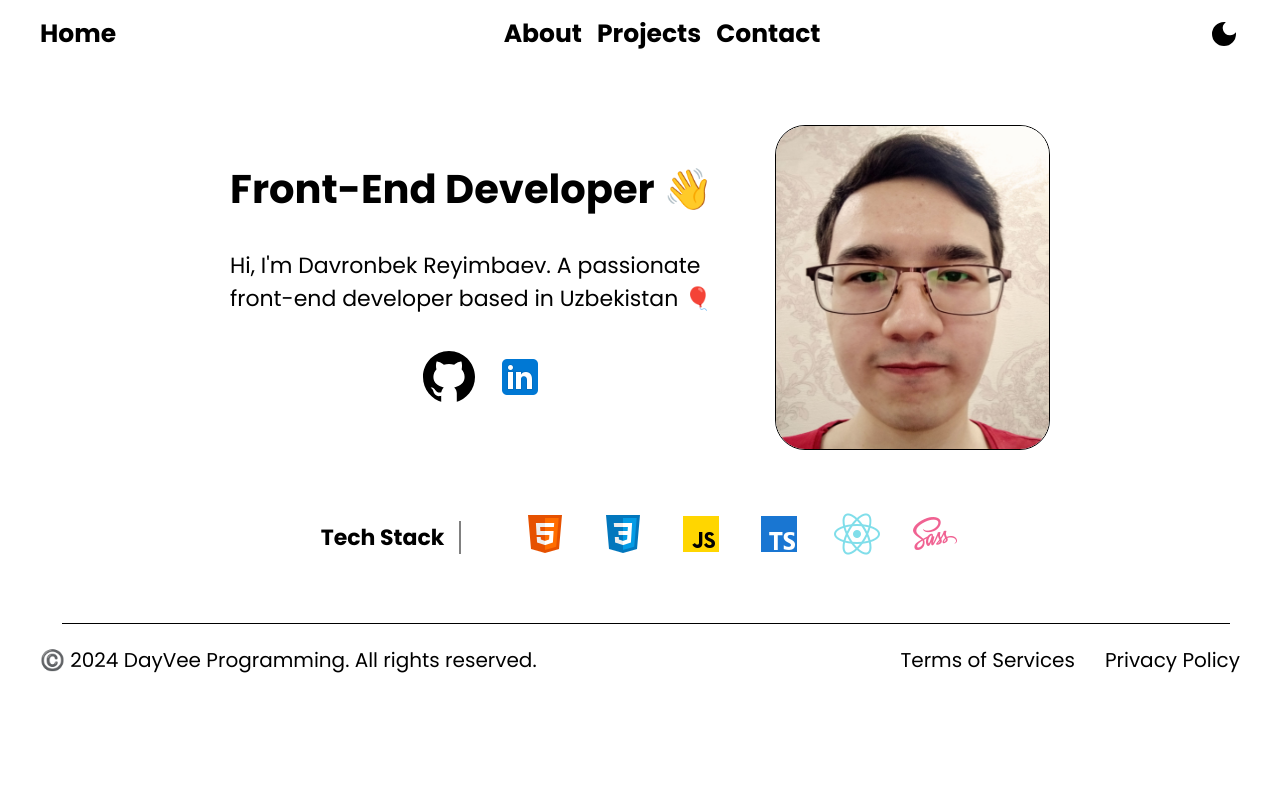
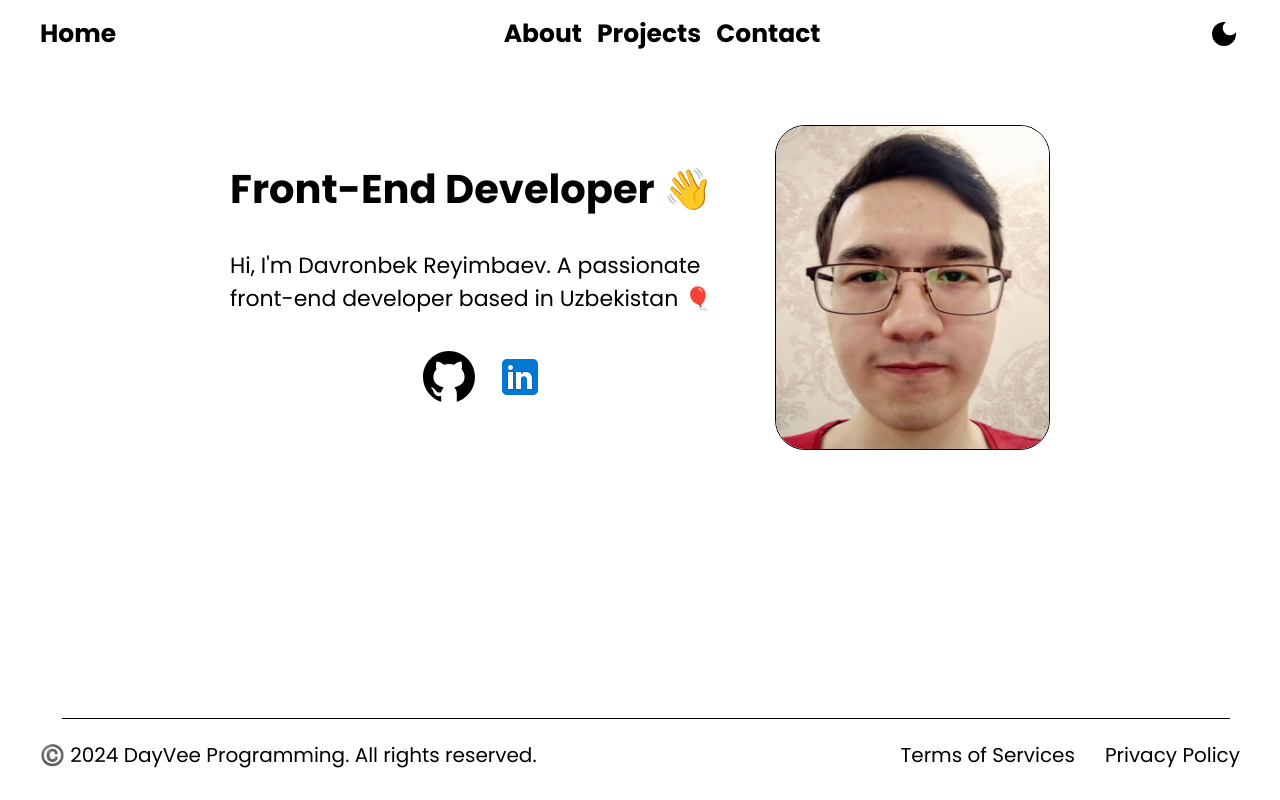
Before and after one commit to DayVee-Programming/My-Website, a React (Vite) app: page / in a window 1280 px wide. Built offline with nearby package versions, Linux system fonts and the light colour scheme.

Commit message:
move tech stack section from Home page to About, add min-height to all pages

```diff
--- a/src/App.jsx
+++ b/src/App.jsx
@@ -75,6 +75,40 @@ const App = () => {
       },
     ],
   });
+  const [about, setAbout] = useState({
+    stackImages: [
+      {
+        id: 1,
+        value: images.htmlIcon,
+        link: "https://developer.mozilla.org/en-US/docs/Web/HTML",
+      },
+      {
+        id: 2,
+        value: images.cssIcon,
+        link: "https://developer.mozilla.org/en-US/docs/Web/CSS",
+      },
+      {
+        id: 3,
+        value: images.jsIcon,
+        link: "https://developer.mozilla.org/en-US/docs/Web/JavaScript",
+      },
+      {
+        id: 4,
+        value: images.typescriptIcon,
+        link: "https://www.typescriptlang.org/",
+      },
+      {
+        id: 5,
+        value: images.reactIcon,
+        link: "https://react.dev/",
+      },
+      {
+        id: 6,
+        value: images.sassIcon,
+        link: "https://sass-lang.com/",
+      },
+    ],
+  })
   const [projects, setProjects] = useState({
     cards: [
       {
@@ -225,6 +259,8 @@ const App = () => {
         setNavbar,
         home,
         setHome,
+        about,
+        setAbout,
         projects,
         setProjects,
         contact,
--- /dev/null
+++ b/src/components/AboutStackLink.jsx
@@ -0,0 +1,9 @@
+const AboutStackLink = ({ img }) => {
+  return (
+    <a href={img.link} target="_blank" className="about__stack-links-link">
+      <img src={img.value} alt="" className="about__stack-links-link-img" />
+    </a>
+  );
+};
+
+export default AboutStackLink;
--- a/src/components/HomeStackLink.jsx
+++ /dev/null
@@ -1,13 +0,0 @@
-const BannerStackLink = ({ img }) => {
-  return (
-    <a
-      href={img.link}
-      target="_blank"
-      className="banner__stack-links-link"
-    >
-      <img src={img.value} alt="" className="banner__stack-links-link-img" />
-    </a>
-  );
-};
-
-export default BannerStackLink;
--- a/src/pages/About.jsx
+++ b/src/pages/About.jsx
@@ -5,10 +5,11 @@ import clsx from "clsx";
 import NavBar from "../components/Navbar.jsx";
 import Footer from "../components/Footer.jsx";
 import Blurs from "../components/Blurs.jsx";
+import AboutStackLink from "../components/AboutStackLink.jsx";
 
 const About = () => {
-  const { theme } = useContext(HomePage);
-  const aboutMainText = clsx("about__main-text", {
+  const { about, theme } = useContext(HomePage);
+  const aboutMainText = clsx("about__main-desc-text", {
     "dark-text": theme === "dark",
   });
 
@@ -17,9 +18,10 @@ const About = () => {
       <NavBar />
       <div id="about" className="about" data-theme={theme}>
         <div className="container about__wrap">
-          <img className="about__img" src={images.webDevelopment} alt="" />
           <div className="about__main">
-            <h2 className="about__main-title title">Love coding 💻</h2>
+            <img className="about__main-img" src={images.webDevelopment} alt="" />
+            <div className="about__main-desc">
+              <h2 className="about__main-desc-title title">Love coding 💻</h2>
               <p className={aboutMainText}>
                 I'm a highly motivated junior front-end developer with a strong
                 foundation in HTML, CSS, and JavaScript. I'm passionate about
@@ -32,6 +34,15 @@ const About = () => {
               </p>
             </div>
           </div>
+          <div className="about__stack">
+            <p className="about__stack-text">Tech Stack</p>
+            <div className="about__stack-links">
+              {about.stackImages?.map((img) => (
+                <AboutStackLink img={img} key={img.id} />
+              ))}
+            </div>
+          </div>
+        </div>
       </div>
       <Footer />
 
--- a/src/pages/Home.jsx
+++ b/src/pages/Home.jsx
@@ -1,7 +1,6 @@
 import clsx from "clsx";
 import { images } from "../assets/images/images.js";
 import HomeContentLink from "../components/HomeContentLink.jsx";
-import HomeStackLink from "../components/HomeStackLink.jsx";
 import { useContext } from "react";
 import { HomePage } from "../context/homePage.jsx";
 import NavBar from "../components/Navbar.jsx";
@@ -36,14 +35,6 @@ const Home = () => {
             </div>
             <img src={images.selfie} alt="" className="home__main-img" />
           </div>
-          <div className="home__stack">
-            <p className="home__stack-text">Tech Stack</p>
-            <div className="home__stack-links">
-              {home.stackImages?.map((img) => (
-                <HomeStackLink img={img} key={img.id} />
-              ))}
-            </div>
-          </div>
         </div>
       </div>
       <Footer />
--- a/src/sass/components/_about.scss
+++ b/src/sass/components/_about.scss
@@ -4,16 +4,25 @@
 .about {
   padding: rem(100) 0 rem(80);
   transition: 0.5s;
+  min-height: 90svh;
 
   &__wrap {
     display: flex;
+    flex-direction: column;
     justify-content: center;
     gap: rem(45);
     align-items: center;
     flex-wrap: wrap;
   }
 
-  &__img {
+  &__main {
+    display: flex;
+    justify-content: center;
+    gap: rem(45);
+    align-items: center;
+    flex-wrap: wrap;
+
+    &-img {
       width: min(100%, rem(450));
       max-height: rem(375);
       height: 100%;
@@ -23,7 +32,7 @@
       order: 1;
     }
 
-  &__main {
+    &-desc {
       width: min(100%, rem(450));
       display: flex;
       flex-direction: column;
@@ -34,3 +43,33 @@
       }
     }
   }
+
+  &__stack {
+    display: flex;
+    gap: rem(15);
+    justify-content: space-between;
+    align-items: center;
+
+    &-text {
+      font-weight: $fw-2;
+      border-right: rem(2) solid $clr-3;
+      padding-right: rem(15);
+      text-align: center;
+      font-size: $fs-2;
+    }
+
+    &-links {
+      display: grid;
+      grid-template-columns: repeat(6, 1fr);
+      gap: rem(30);
+      align-items: center;
+      padding-left: rem(45);
+
+      @include breakpoint(770) {
+        grid-template-columns: repeat(3, 1fr);
+        padding-left: rem(10);
+        gap: rem(15);
+      }
+    }
+  }
+}
--- a/src/sass/components/_contact.scss
+++ b/src/sass/components/_contact.scss
@@ -4,6 +4,7 @@
 .contact {
   padding: rem(100) 0 rem(80);
   transition: 0.5s;
+  min-height: 90svh;
 
   &__wrap {
     display: flex;
--- a/src/sass/components/_home.scss
+++ b/src/sass/components/_home.scss
@@ -4,6 +4,7 @@
 .home {
   padding: rem(125) 0 rem(60);
   transition: 0.5s;
+  min-height: 90svh;
 
   @include breakpoint(sm) {
     padding: rem(100) 0 rem(60);
@@ -63,33 +64,4 @@
       border-radius: rem(30);
     }
   }
-
-  &__stack {
-    display: flex;
-    gap: rem(15);
-    justify-content: space-between;
-    align-items: center;
-
-    &-text {
-      font-weight: $fw-2;
-      border-right: rem(2) solid $clr-3;
-      padding-right: rem(15);
-      text-align: center;
-      font-size: $fs-2;
-    }
-
-    &-links {
-      display: grid;
-      grid-template-columns: repeat(6, 1fr);
-      gap: rem(30);
-      align-items: center;
-      padding-left: rem(45);
-
-      @include breakpoint(770) {
-        grid-template-columns: repeat(3, 1fr);
-        padding-left: rem(10);
-        gap: rem(15);
-      }
-    }
-  }
 }
--- a/src/sass/components/_notfound.scss
+++ b/src/sass/components/_notfound.scss
@@ -3,6 +3,7 @@
 
 .notfound {
   padding: rem(100) 0 rem(80);
+  min-height: 90svh;
 
   &__wrap {
     display: flex;
--- a/src/sass/components/_projects.scss
+++ b/src/sass/components/_projects.scss
@@ -4,6 +4,7 @@
 .projects {
   padding: rem(100) 0 rem(80);
   transition: 0.5s;
+  min-height: 90svh;
 
   &__wrap {
     display: flex;
```
Lines whose indentation alone changed are shown as unchanged.
